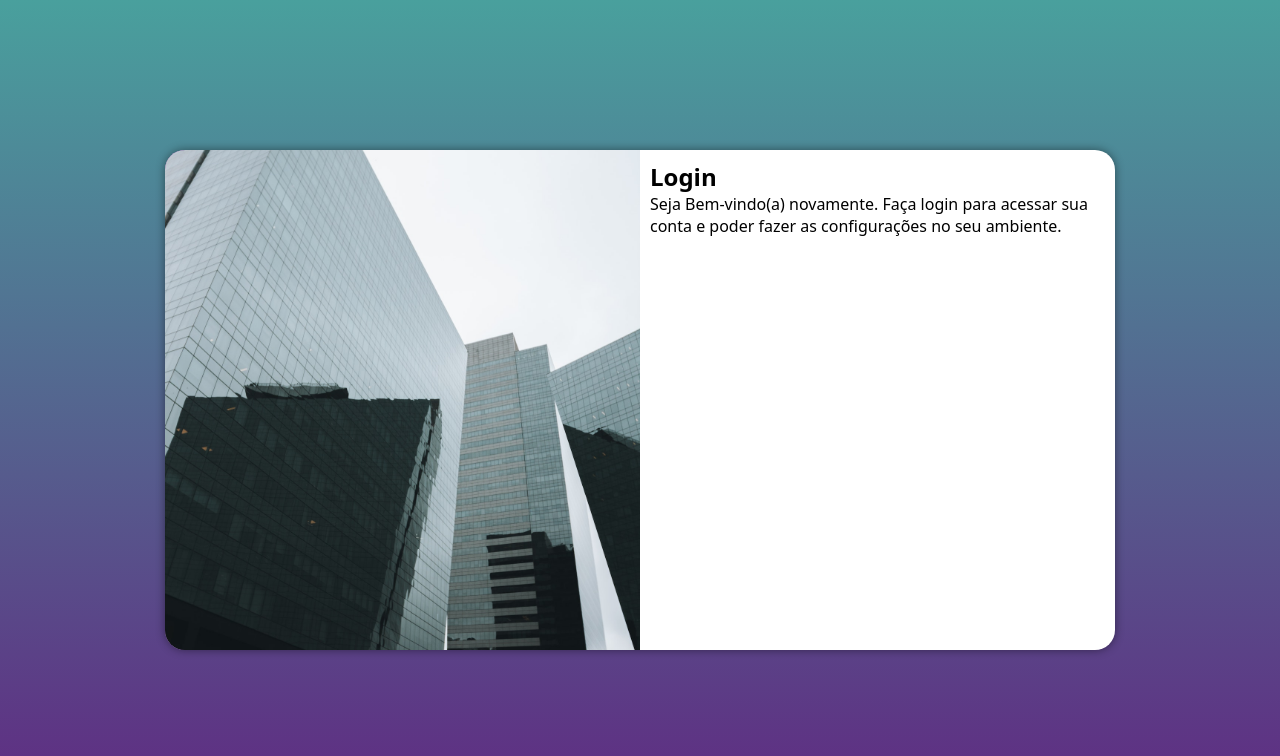
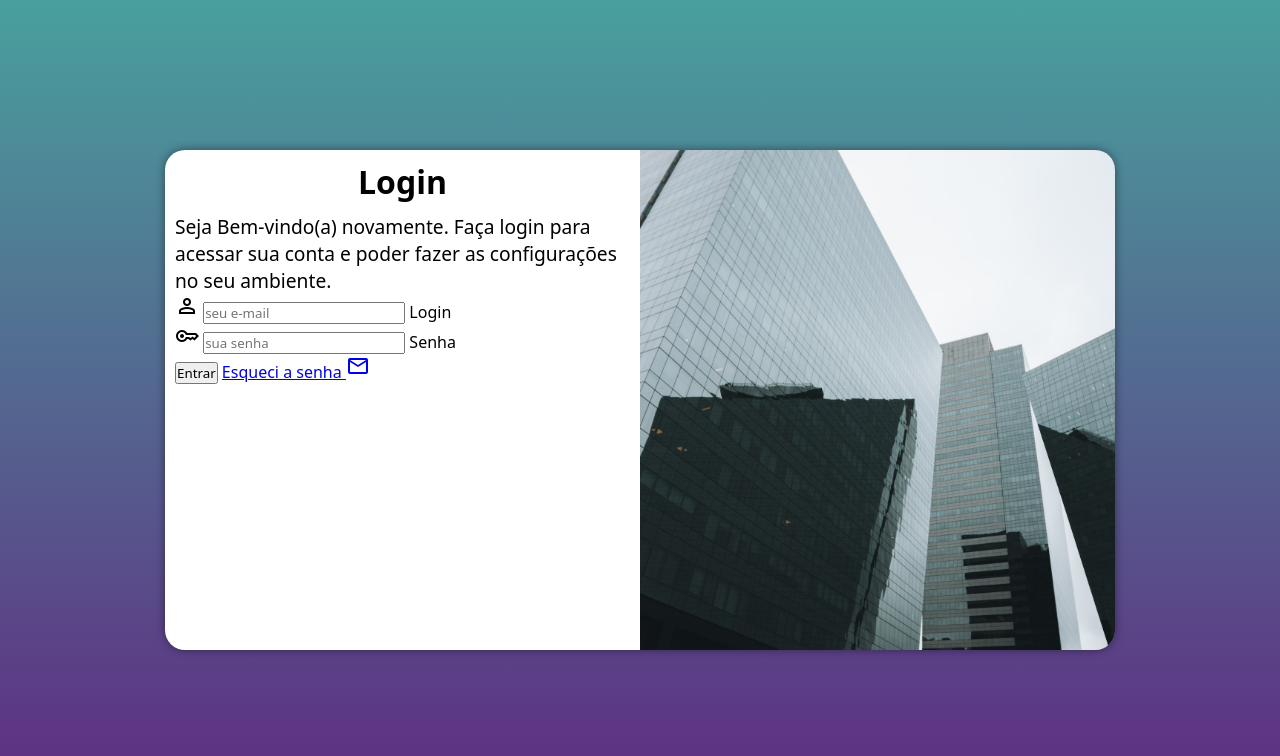
Before and after one commit to mateusezequiel/projeto-tela, a plain HTML site: page index.html in a window 1280 px wide. Drawn offline with nearby package versions, Linux system fonts and the light colour scheme.

Commit message:
adicionei o formulario

```diff
--- a/estilos/media-query.css
+++ b/estilos/media-query.css
@@ -27,13 +27,21 @@
     }
 
     section#Login > div#imagem {
-        float: left;
+        float: right;
         width: 50%;
         height: 100%;
     }
 
     section#Login > div#formulario {
-        float: right;
+        float: left;
         width: 50%;
     }
+
+    div#formulario > h1 {
+        font-size: 2em;
+    }
+
+    div#formulario > p {
+        font-size: 1.2em;
+    }
 }
--- a/estilos/style.css
+++ b/estilos/style.css
@@ -48,3 +48,12 @@
     display: block;
     padding: 10px;
 }
+
+div#formulario > h1 {
+    text-align: center;
+    margin-bottom: 10px;
+}
+
+div#formulario > p {
+    font-size: 0.8em;
+}
--- a/index.html
+++ b/index.html
@@ -3,6 +3,7 @@
 <head>
     <meta charset="UTF-8">
     <meta name="viewport" content="width=device-width, initial-scale=1.0">
+    <link rel="stylesheet" href="https://fonts.googleapis.com/css2?family=Material+Symbols+Outlined:opsz,wght,FILL,GRAD@20..48,100..700,0..1,-50..200" />
     <link rel="stylesheet" href="estilos/style.css">
     <link rel="stylesheet" href="estilos/media-query.css">
     <title>Login</title>
@@ -18,6 +19,18 @@
                     <h1>Login</h1>
                     <p>Seja Bem-vindo(a) novamente. Faça login para acessar sua conta e poder fazer as configurações no seu ambiente.</p>
                     <form action="login.php" method="post"></form>
+                    <div class="campo">
+                        <span class="material-symbols-outlined">person</span>
+                        <input type="email" name="login" id="ilogin" placeholder="seu e-mail" autocomplete="email" required maxlength="30">
+                        <label for="ilogin">Login</label>
+                    </div>
+                    <div class="campo">
+                        <span class="material-symbols-outlined">key</span>
+                        <input type="password" name="senha" id="isenha" placeholder="sua senha" autocomplete="current-password" required minlength="8" maxlength="20">
+                        <label for="isenha">Senha</label>
+                    </div>
+                    <input type="submit" value="Entrar">
+                    <a href="esqueci a senha.html">Esqueci a senha <span class="material-symbols-outlined">mail</span></a>
 
                 </div>
 
```
